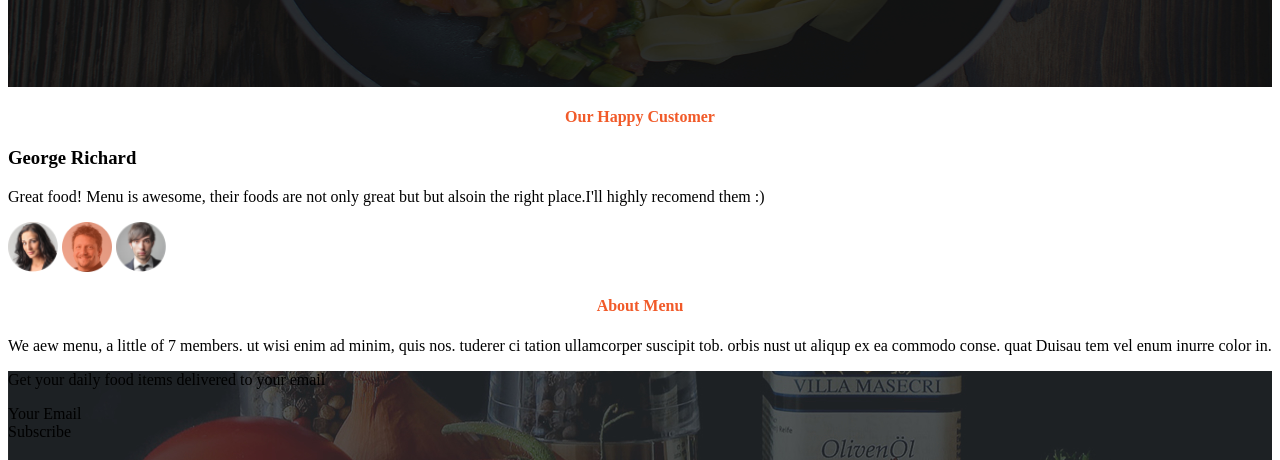
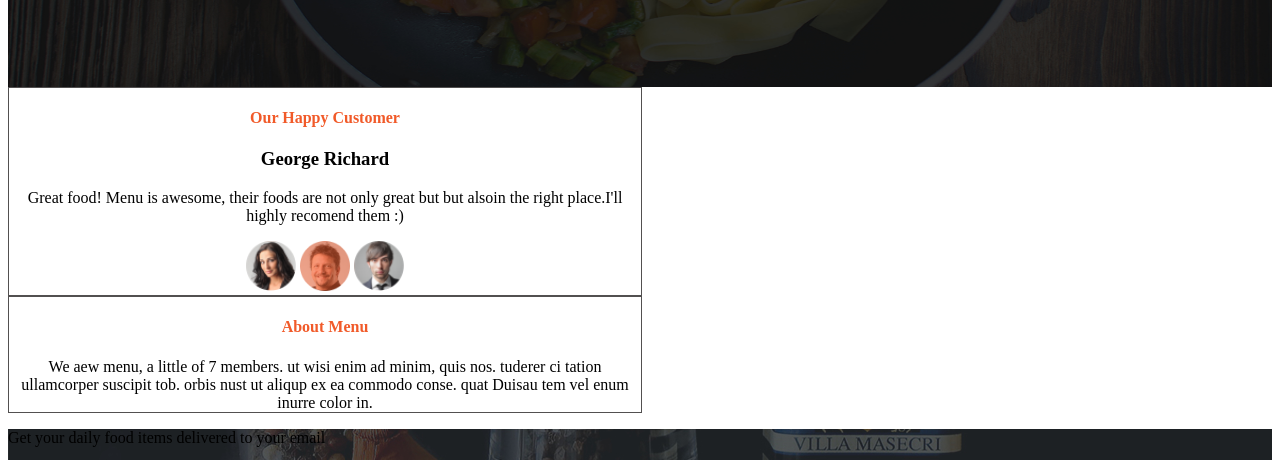
Before and after one commit to Allantoizmughus/Anitas-Kitchen, a plain HTML site: page index.html in a window 1280 px wide. Shown: the part 1640-2100 px from the top of the page. Drawn offline with Linux system fonts and the light colour scheme.

Commit message:
Create a footer

```diff
--- a/index.css
+++ b/index.css
@@ -102,12 +102,18 @@ h4{
     color: #F15A29;
 }
 .container6{
-    padding: 10px;
+    display: inline-block;
     text-align: center;
     border: 1px solid rgb(82, 80, 80);
-    border-width: 100px;
     margin: 0;
-
+    width: 50%;
+}
+.container7{
+    display: inline-block;
+    text-align: center;
+    border: 1px solid rgb(82, 80, 80);
+    margin: 0;
+    width: 50%;
 }
 h4{
     border-width: 10px;
@@ -118,6 +124,7 @@ h4{
     background-image: url('assets-2021/assets/backgrounds/subscribe.jpg');
     width: 100%;
     height: 150px;
+
 }
 .footer{
     border: 1px solid white;
@@ -131,3 +138,11 @@ h4{
 #image3, image4{
     float: left;
 }
+#email{
+    display: flex;
+    flex-direction: row;
+}
+#subacribe{
+    display: flex;
+    flex-direction: row;
+}
--- a/index.html
+++ b/index.html
@@ -64,7 +64,7 @@
 
         </div>
 
-        <div class="cointainer6">
+        <div class="container6">
             <h4>Our Happy Customer</h4>
             <h3>George Richard</h3>
             <p>Great food! Menu is awesome, their foods  are not only great but
@@ -76,12 +76,11 @@
         </div>
         <div class="container7">
             <h4>About Menu</h4>
-            <p>We aew menu, a little of 7 members.
+               We aew menu, a little of 7 members.
                 ut wisi enim ad minim, quis nos.
                tuderer ci tation ullamcorper suscipit tob.
                orbis nust ut aliqup ex ea commodo conse.
                quat Duisau tem vel enum inurre color in.
-            </p>
         </div>
         <div class="container8">
         <p>Get your daily food items delivered to your email</p>
```
